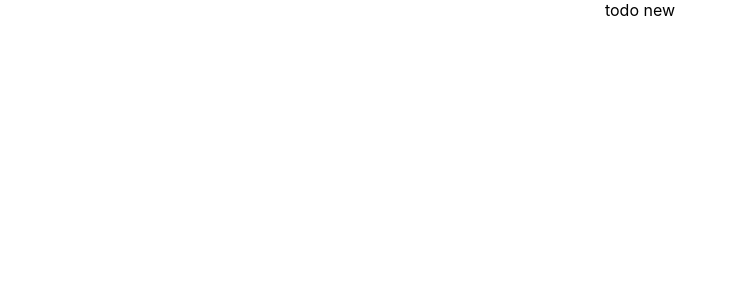
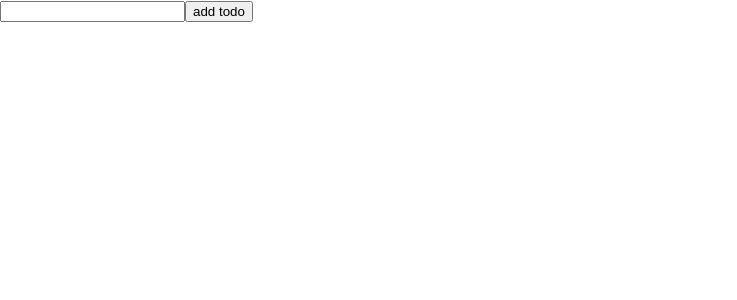
Before and after one commit to eduardohralejandro/todos, a React (Create React App) app: page / in a window 1280 px wide. Shown: the top 300 px of the page, without its empty margins (0-737 px from the left). Built offline with nearby package versions, Linux system fonts and the light colour scheme.

Commit message:
add and get todos in component layout

```diff
--- a/src/App.tsx
+++ b/src/App.tsx
@@ -1,9 +1,10 @@
-import './App.css';
+import TodoLayout from './components/TodoLayout';
+
 
 function App() {
   return (
-      <div className="App">
-        todo new
+      <div>
+        <TodoLayout />
       </div>
   );
 }
--- /dev/null
+++ b/src/components/AddTodo.tsx
@@ -0,0 +1,19 @@
+import { useSelector, useDispatch } from 'react-redux';
+
+import { setNewTodo, addTodo } from '../store/actions';
+import { Store } from '../store/types';
+
+const AddTodo = () => {
+
+  const newTodo = useSelector((state: Store) => state.newTodo);
+  const dispatch = useDispatch();
+
+  return (
+    <div>
+      <input type='text' value={newTodo} onChange={(event) => dispatch(setNewTodo(event.target.value))} />
+      <button  onClick={() => dispatch(addTodo())}>add todo</button>
+    </div>
+  )
+}
+
+export default  AddTodo;
--- /dev/null
+++ b/src/components/Todo.tsx
@@ -0,0 +1,17 @@
+import { FC } from 'react';
+
+
+type TodoProps = {
+  title?: string
+}
+
+const Todo: FC<TodoProps> = ({ title }) => {
+  return (
+    <div>
+      {title}
+    </div>
+  )
+}
+
+
+export default Todo;
--- /dev/null
+++ b/src/components/TodoLayout.tsx
@@ -0,0 +1,29 @@
+import { FC } from 'react';
+import { useSelector } from 'react-redux';
+
+import Todo from './Todo';
+import AddTodo from './AddTodo';
+import { Store, Todo as TodoType } from '../store/types';
+
+
+
+const TodoLayout: FC = () => {
+  const todos = useSelector((state: any) => state.todos);
+
+  return (
+    <div>
+      <AddTodo />
+      {todos?.todos.map((todo: TodoType) => {
+        return (
+          <div key={todo.id}>
+            <Todo title={todo.title} />
+          </div>
+        )
+      })}
+      <Todo />
+    </div>
+  );
+}
+
+
+export default TodoLayout;
```
